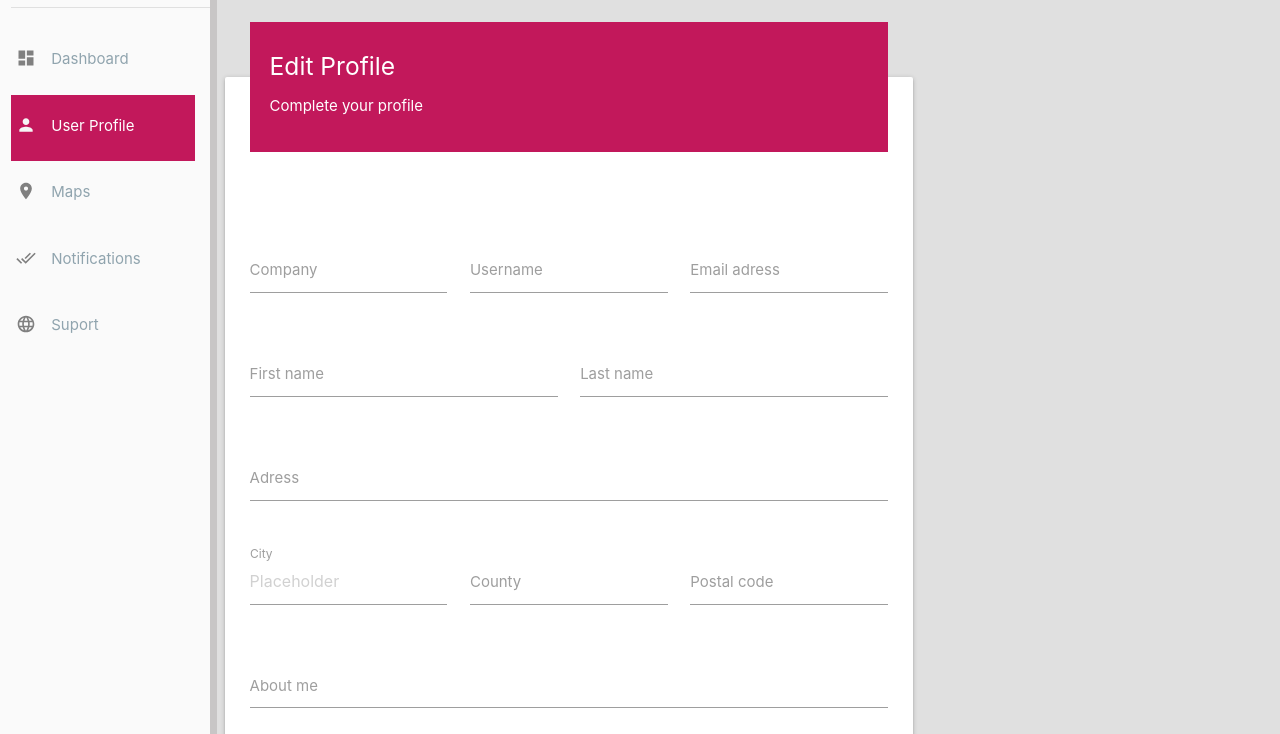
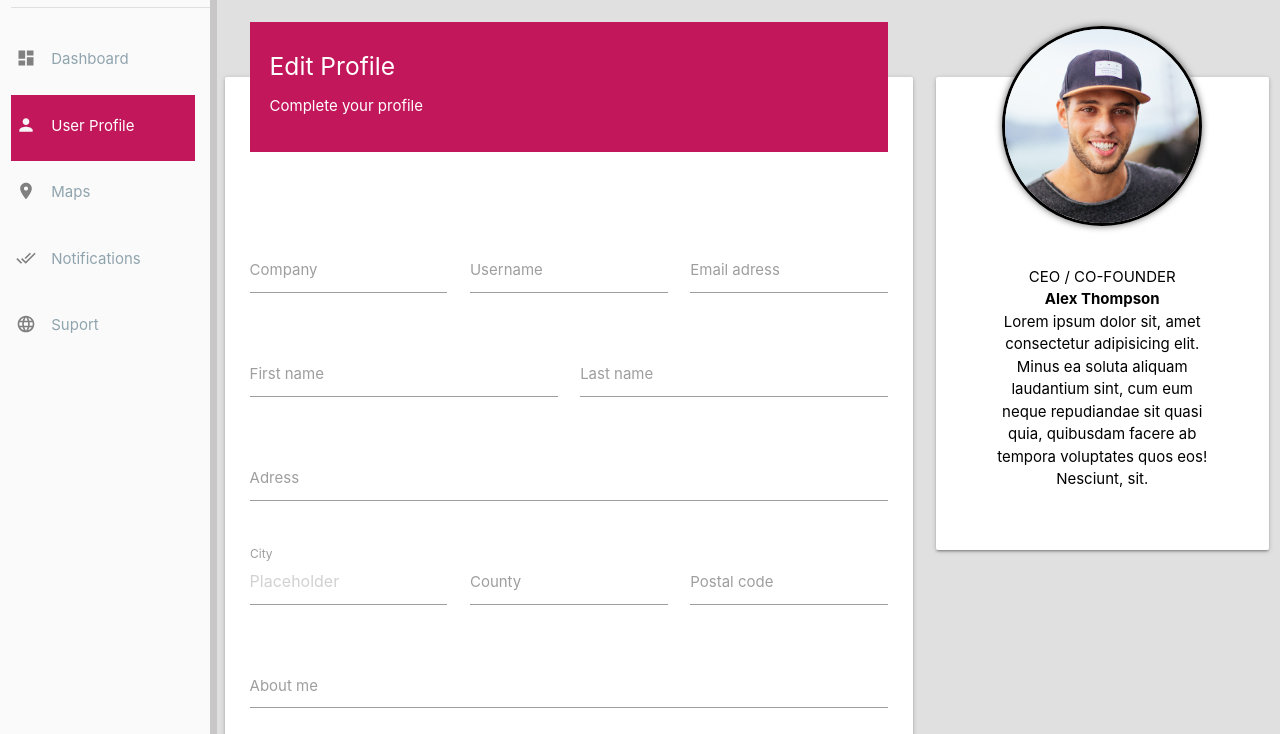
Before and after one commit to tokarik1312/exam-2, a plain HTML site: page page.html in a window 1280 px wide. Shown: the part 66-800 px from the top of the page. Drawn offline with nearby package versions, Linux system fonts and the light colour scheme.

Commit message:
added card

```diff
--- a/page.html
+++ b/page.html
@@ -103,7 +103,8 @@
                                     </div>
                                     <div class="row">
                                         <div class="input-field col s4">
-                                        <input placeholder="Placeholder" id="first_name" type="text" class="validate">
+                                            <input placeholder="Placeholder" id="first_name" type="text"
+                                                class="validate">
                                             <label for="first_name">City</label>
                                         </div>
                                         <div class="input-field col s4">
@@ -126,6 +127,7 @@
                                     </form>
 
                                 </form>
+                                <a class="waves-effect waves-light btn pink darken-2 right">UPDATE PROFILE</a>
                             </div>
 
 
@@ -136,6 +138,23 @@
                     </div>
                 </div>
                 <div class="col s12 m6 l6 xl4 col-m">
+                    <div class="card">
+                        <div class="card-content black-text center-align ">
+                            <div class="round"><img src="./icons/testimonials-2.jpg" alt=""></div>
+                            <div>
+                                <div>
+                                    <p></p>CEO / CO-FOUNDER</p>
+                                </div>
+                                <div><b>Alex Thompson</b></div>
+                                <div>
+                                    <p>Lorem ipsum dolor sit, amet consectetur adipisicing elit. Minus ea soluta aliquam
+                                        laudantium sint, cum eum neque repudiandae sit quasi quia, quibusdam facere ab
+                                        tempora voluptates quos eos! Nesciunt, sit.</p>
+                                </div>
+                            </div>
+                        </div>
+
+                    </div>
 
                 </div>
 
--- a/style_page.css
+++ b/style_page.css
@@ -71,3 +71,29 @@ footer > div div {
 .card {
     padding: 25px;
 }
+.card-content {
+    display: flex;
+    flex-direction: column;
+    align-items: center;
+}
+.card-content > div:nth-child(2) {
+    margin-top: -70px;
+    padding: 10px;
+}
+.round {
+    height: 200px;
+    width: 200px;
+    border-radius: 100px;
+    border: 3px solid;
+    box-shadow: 0 0 7px #666;
+    overflow: hidden;
+    position: relative;
+    top: -100px;
+   }
+.round img {
+    width: 100%;
+}
+.btn {
+    padding-left: 100px;
+    padding-right: 100px;
+}
```
Also changed, not shown: icons/testimonials-2.jpg (added). Lines whose indentation alone changed are shown as unchanged.
